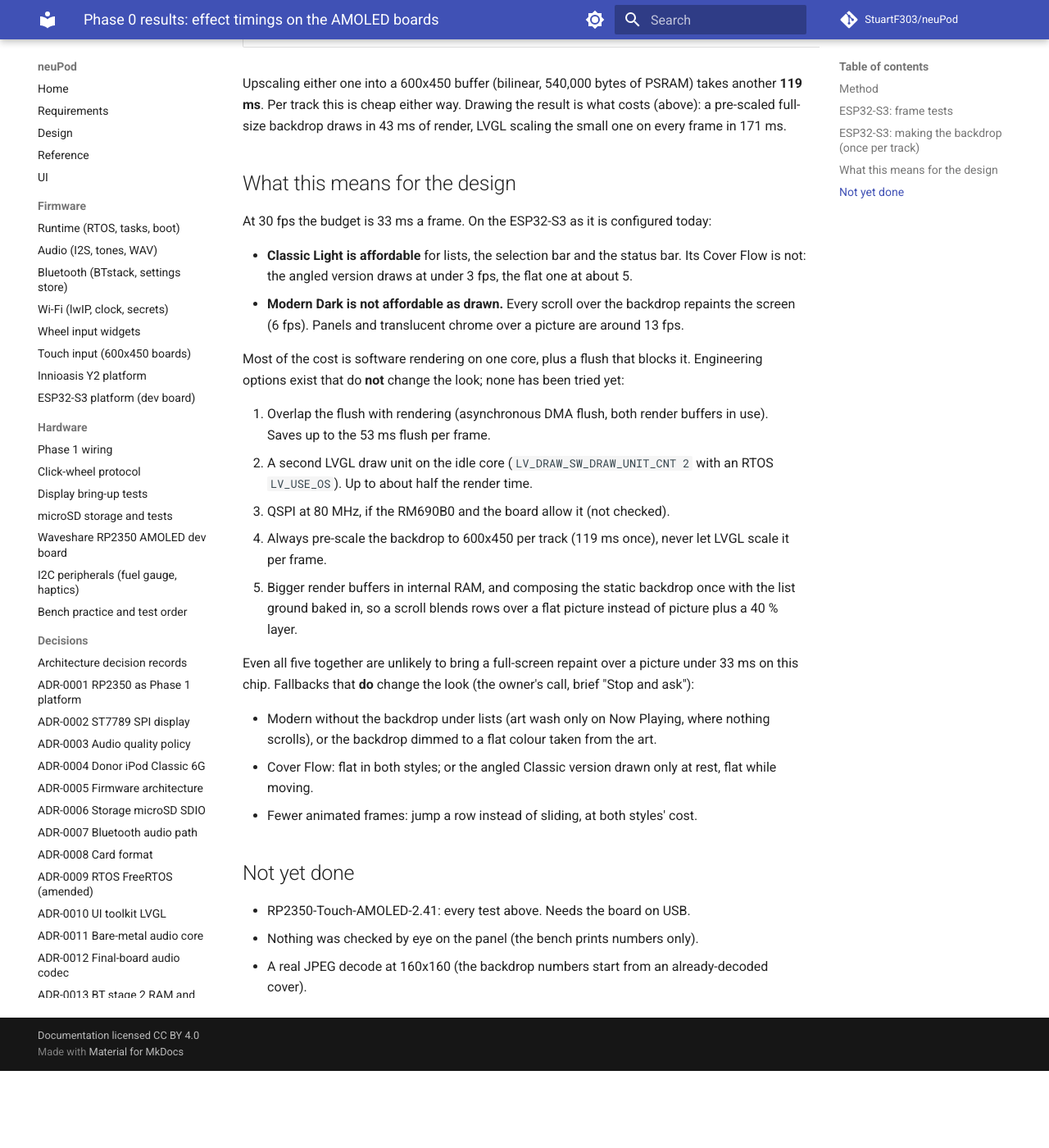
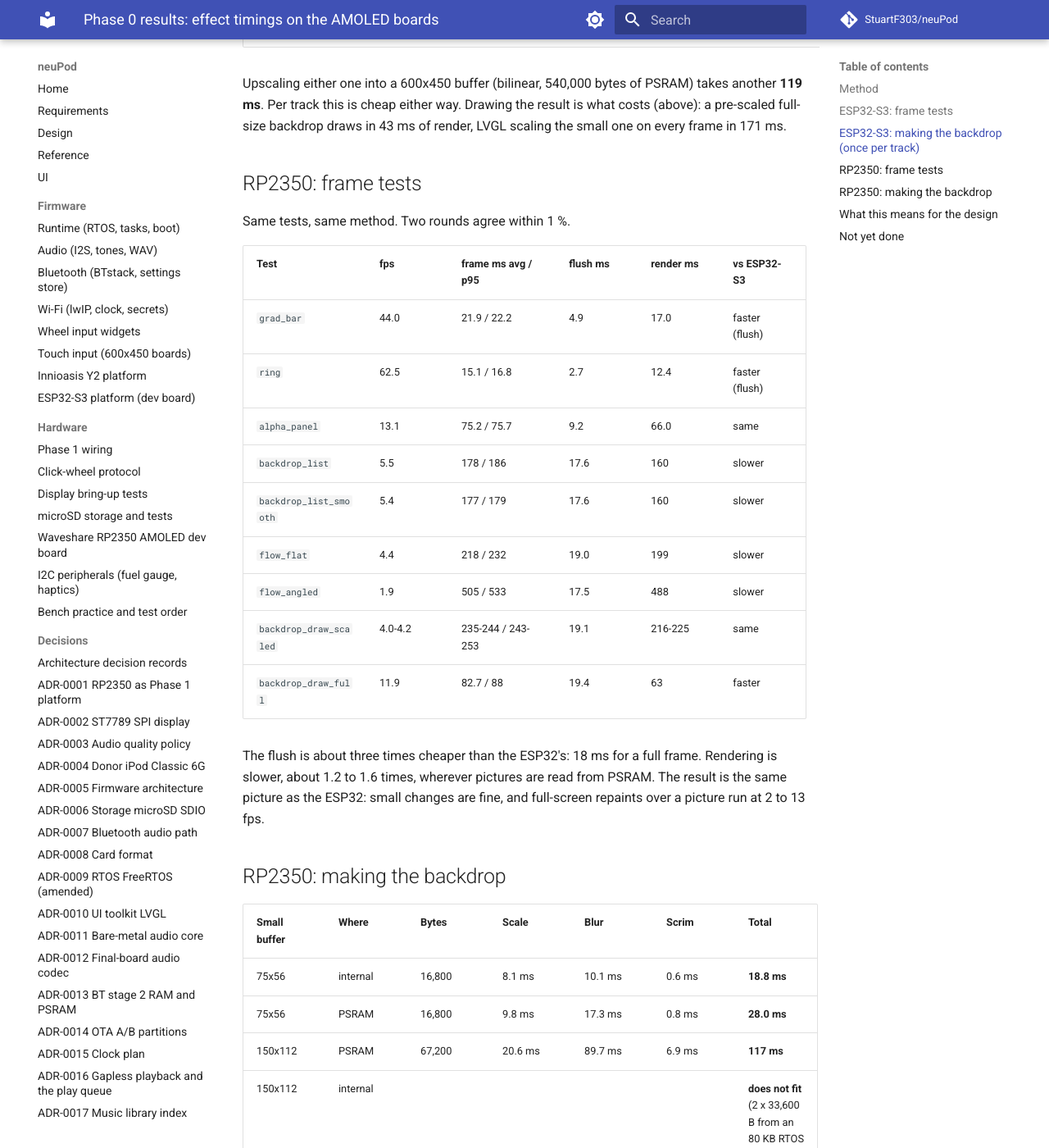
Before and after one commit to StuartF303/neuPod, an MkDocs documentation site: the page built from docs/design/2026-11-21-ui-styles/PHASE0-RESULTS.md, in a window 1280 px wide and 1400 px high, scrolled down 2798 px. Shown: the whole window at 82% size. Built offline with MkDocs 1.6.1 and Material for MkDocs 9.7.7, drawn with Linux system fonts in a browser that asks for light colours; comment, search, counter and statistics services are not loaded; before the commit the page ends 4104 px from its top, so only the background shows below that; some of the changed text lies outside the part shown.

Commit message:
docs(ui): phase 0 timings on the RP2350 AMOLED board
Co-Authored-By: Claude Opus 5.5 <noreply@anthropic.com>
Claude-Session: https://claude.ai/code/session_01NfmAnSq7hZMPJ2pFpXX37u

```diff
--- a/docs/design/2026-11-21-ui-styles/PHASE0-RESULTS.md
+++ b/docs/design/2026-11-21-ui-styles/PHASE0-RESULTS.md
@@ -6,7 +6,7 @@ not merged: branch `chore/phase0-bench` (`app/ui/ui_bench.c`, CMake option `NEUP
 | Board | Status |
 | --- | --- |
 | ESP32-S3-Touch-AMOLED-2.41 (ESP32-S3R8, 240 MHz, 8 MB octal PSRAM) | **Measured** (below) |
-| RP2350-Touch-AMOLED-2.41 (RP2350B, 8 MB PSRAM) | **Not measured: board not attached.** The bench image builds and links (`build/rp2350-amoled241-bench`) |
+| RP2350-Touch-AMOLED-2.41 (RP2350B, 8 MB QSPI PSRAM at 62.5 MHz SCK) | **Measured** (below). Single UI core: the UI task's core shows almost no idle time |
 
 ## Method
 
@@ -50,26 +50,60 @@ Upscaling either one into a 600x450 buffer (bilinear, 540,000 bytes of PSRAM) ta
 cheap either way. Drawing the result is what costs (above): a pre-scaled full-size backdrop draws in 43 ms of render, LVGL
 scaling the small one on every frame in 171 ms.
 
+## RP2350: frame tests
+
+Same tests, same method. Two rounds agree within 1 %.
+
+| Test | fps | frame ms avg / p95 | flush ms | render ms | vs ESP32-S3 |
+| --- | --- | --- | --- | --- | --- |
+| `grad_bar` | 44.0 | 21.9 / 22.2 | 4.9 | 17.0 | faster (flush) |
+| `ring` | 62.5 | 15.1 / 16.8 | 2.7 | 12.4 | faster (flush) |
+| `alpha_panel` | 13.1 | 75.2 / 75.7 | 9.2 | 66.0 | same |
+| `backdrop_list` | 5.5 | 178 / 186 | 17.6 | 160 | slower |
+| `backdrop_list_smooth` | 5.4 | 177 / 179 | 17.6 | 160 | slower |
+| `flow_flat` | 4.4 | 218 / 232 | 19.0 | 199 | slower |
+| `flow_angled` | 1.9 | 505 / 533 | 17.5 | 488 | slower |
+| `backdrop_draw_scaled` | 4.0-4.2 | 235-244 / 243-253 | 19.1 | 216-225 | same |
+| `backdrop_draw_full` | 11.9 | 82.7 / 88 | 19.4 | 63 | faster |
+
+The flush is about three times cheaper than the ESP32's: 18 ms for a full frame. Rendering is slower, about 1.2 to 1.6
+times, wherever pictures are read from PSRAM. The result is the same picture as the ESP32: small changes are fine, and
+full-screen repaints over a picture run at 2 to 13 fps.
+
+## RP2350: making the backdrop
+
+| Small buffer | Where | Bytes | Scale | Blur | Scrim | Total |
+| --- | --- | --- | --- | --- | --- | --- |
+| 75x56 | internal | 16,800 | 8.1 ms | 10.1 ms | 0.6 ms | **18.8 ms** |
+| 75x56 | PSRAM | 16,800 | 9.8 ms | 17.3 ms | 0.8 ms | **28.0 ms** |
+| 150x112 | PSRAM | 67,200 | 20.6 ms | 89.7 ms | 6.9 ms | **117 ms** |
+| 150x112 | internal | | | | | **does not fit** (2 x 33,600 B from an 80 KB RTOS heap) |
+
+Upscaling to a 600x450 PSRAM buffer: **294-301 ms**, once per track. All of this is still cheap next to a track change.
+
 ## What this means for the design
 
-At 30 fps the budget is 33 ms a frame. On the ESP32-S3 as it is configured today:
+At 30 fps the budget is 33 ms a frame. On both boards as configured today:
 
 - **Classic Light is affordable** for lists, the selection bar and the status bar. Its Cover Flow is not: the angled version
-  draws at under 3 fps, the flat one at about 5.
-- **Modern Dark is not affordable as drawn.** Every scroll over the backdrop repaints the screen (6 fps). Panels and
+  draws at 2 to 3 fps, the flat one at 4 to 5.
+- **Modern Dark is not affordable as drawn.** Every scroll over the backdrop repaints the screen (5 to 6 fps). Panels and
   translucent chrome over a picture are around 13 fps.
 
 Most of the cost is software rendering on one core, plus a flush that blocks it. Engineering options exist that do
 **not** change the look; none has been tried yet:
 
-1. Overlap the flush with rendering (asynchronous DMA flush, both render buffers in use). Saves up to the 53 ms flush per frame.
-2. A second LVGL draw unit on the idle core (`LV_DRAW_SW_DRAW_UNIT_CNT 2` with an RTOS `LV_USE_OS`). Up to about half the render time.
-3. QSPI at 80 MHz, if the RM690B0 and the board allow it (not checked).
+1. Overlap the flush with rendering (asynchronous DMA flush, both render buffers in use). Saves up to the flush per frame:
+   53 ms on the ESP32-S3, 18 ms on the RP2350.
+2. A second LVGL draw unit on the other core (`LV_DRAW_SW_DRAW_UNIT_CNT 2` with an RTOS `LV_USE_OS`). Up to about half the
+   render time. Free on the ESP32-S3 (its second core is 95 % idle); on the RP2350 core 1 runs audio, so only partly.
+3. QSPI to the ESP32's panel at 80 MHz, if the RM690B0 and the board allow it (not checked).
 4. Always pre-scale the backdrop to 600x450 per track (119 ms once), never let LVGL scale it per frame.
 5. Bigger render buffers in internal RAM, and composing the static backdrop once with the list ground baked in, so a scroll
    blends rows over a flat picture instead of picture plus a 40 % layer.
 
-Even all five together are unlikely to bring a full-screen repaint over a picture under 33 ms on this chip. Fallbacks that
+Even all five together are unlikely to bring a full-screen repaint over a picture under 33 ms on either chip: the best
+render alone is 43 ms (ESP32-S3) and 63 ms (RP2350) for a pre-scaled backdrop with nothing on it. Fallbacks that
 **do** change the look (the owner's call, brief "Stop and ask"):
 
 - Modern without the backdrop under lists (art wash only on Now Playing, where nothing scrolls), or the backdrop dimmed to a
@@ -79,6 +113,5 @@ Even all five together are unlikely to bring a full-screen repaint over a pictur
 
 ## Not yet done
 
-- RP2350-Touch-AMOLED-2.41: every test above. Needs the board on USB.
 - Nothing was checked by eye on the panel (the bench prints numbers only).
 - A real JPEG decode at 160x160 (the backdrop numbers start from an already-decoded cover).
```
Also changed, not shown: docs/design/2026-11-21-ui-styles/PROGRESS.md (+4 -4 lines).
